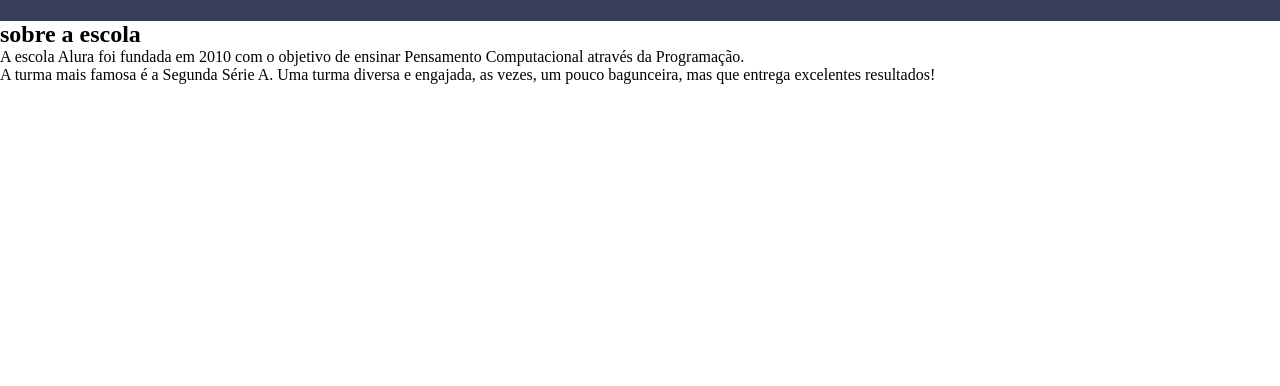
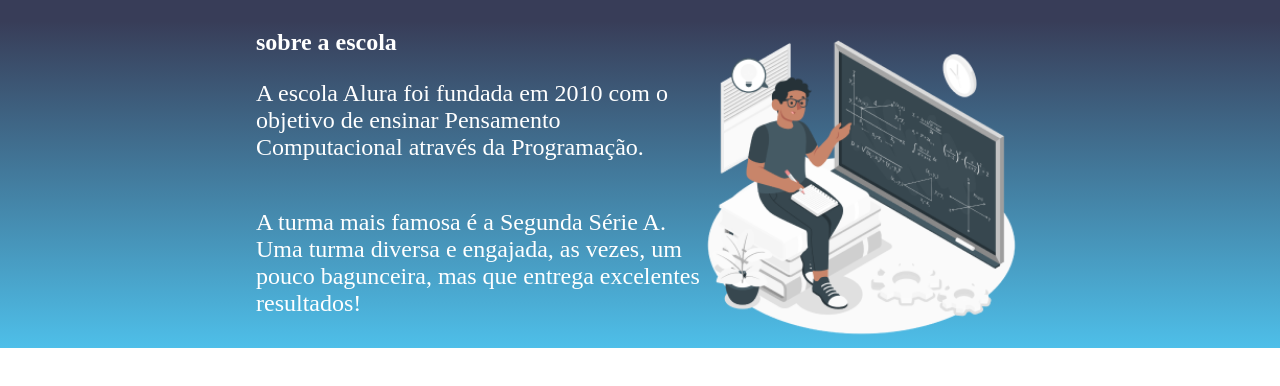
Before and after one commit to borbinhajr/site-turma-, a plain HTML site: page index.html in a window 1280 px wide. Shown: the part 80-466 px from the top of the page. Drawn offline with Linux system fonts and the light colour scheme.

Commit message:
parte  3

```diff
--- a/index.html
+++ b/index.html
@@ -4,7 +4,7 @@
     <meta charset="UTF-8">
     <meta http-equiv="X-UA-Compatible" content="IE=edge">
     <meta name="viewport" content="width=device-width, initial-scale=1.0">
-    <title>Document</title>
+    <title>site da turma</title>
     <link rel="stylesheet" href="style.css">
 </head>
 <body>
@@ -25,5 +25,7 @@
 
         </div>
 
+        <img class="escola-imagem" src="Formula-amico 1.png" alt="">
+
 
     </section>
--- a/style.css
+++ b/style.css
@@ -22,3 +22,34 @@
     font-size: 24px;
 
 }
+
+
+.escola-imagem{
+    width:25% ;
+}
+
+.escola{
+background-image: linear-gradient(#383D58,#4EBFE9);
+color:white;
+display:flex;
+justify-content: center;
+align-items: center;
+pad: 24px 0;
+
+}
+
+.escola-div-conteudo{
+    width: 35%;
+}
+.escola-titulo{
+    pad: 24px 0;
+}
+.escola-texto-um{
+    padding: 24px 0;
+    font-size: 24px;
+}
+
+.escola-texto-dois{
+    padding: 24px 0;
+    font-size: 24px;
+}
```
Also changed, not shown: Formula-amico 1.png (added).
